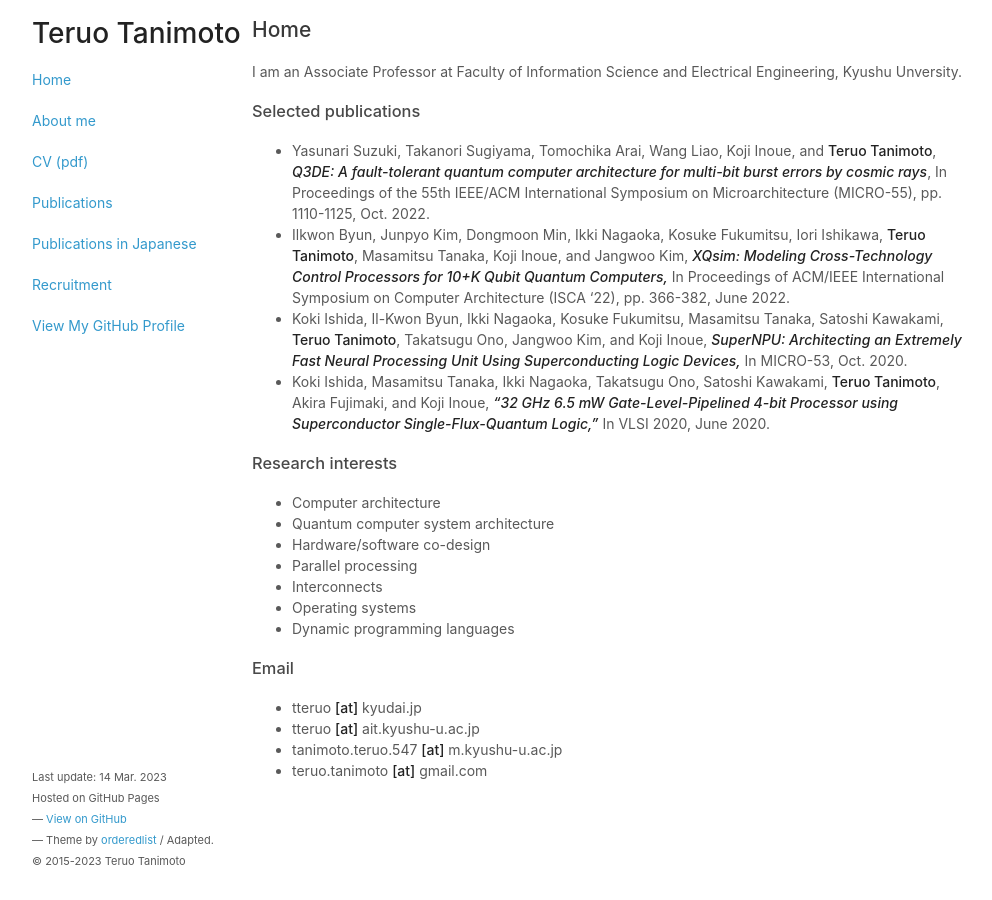
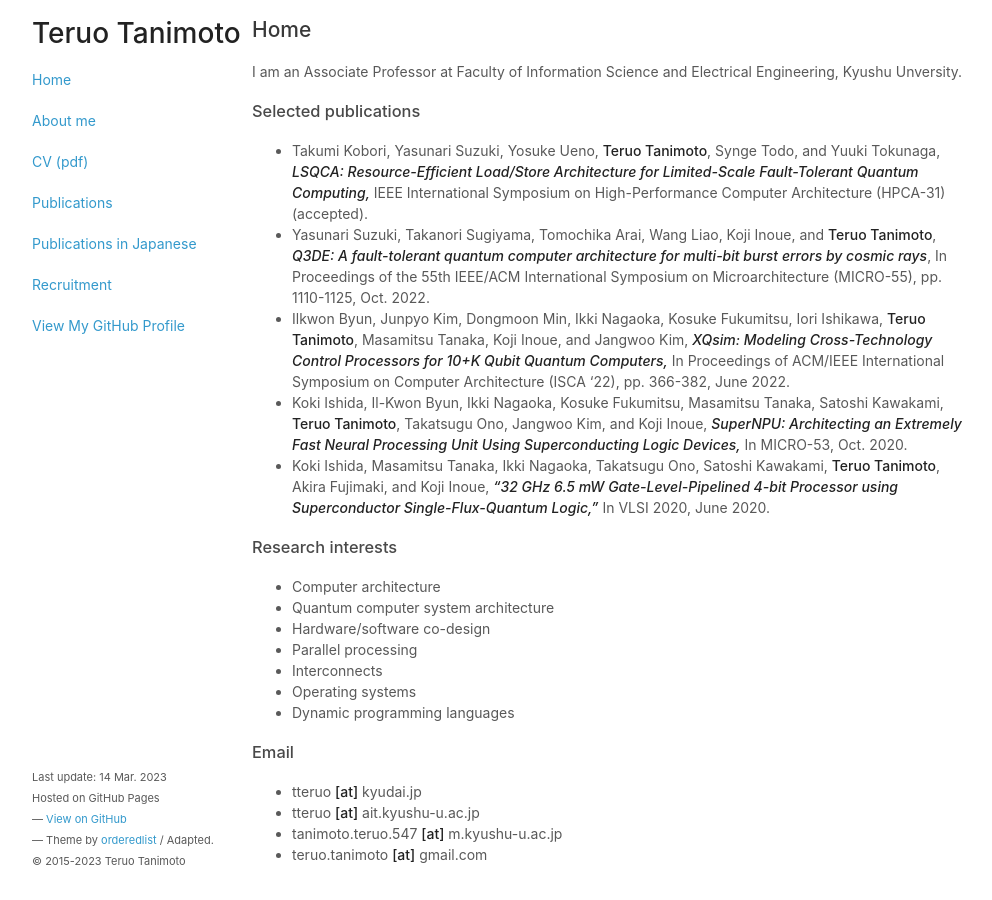
Before and after one commit to teruo41/teruo41.github.io, a Jekyll site: the page built from index.md, in a window 1280 px wide. Shown: the whole page, without its empty margins (138-1130 px from the left). Built offline with Jekyll 4.4.1, drawn with Linux system fonts in a browser that asks for light colours.

Commit message:
Update index.md

```diff
--- a/index.md
+++ b/index.md
@@ -8,6 +8,9 @@
 I am an Associate Professor at Faculty of Information Science and Electrical Engineering, Kyushu Unversity.
 
 ### Selected publications
+  - Takumi Kobori, Yasunari Suzuki, Yosuke Ueno, __Teruo Tanimoto__, Synge Todo, and Yuuki Tokunaga,
+   ***LSQCA: Resource-Efficient Load/Store Architecture for Limited-Scale Fault-Tolerant Quantum Computing,***
+   IEEE International Symposium on High-Performance Computer Architecture (HPCA-31) (accepted).
   - Yasunari Suzuki, Takanori Sugiyama, Tomochika Arai, Wang Liao, Koji Inoue, and __Teruo Tanimoto__,
    ***Q3DE: A fault-tolerant quantum computer architecture for multi-bit burst errors by cosmic rays***,
    In Proceedings of the 55th IEEE/ACM International Symposium on Microarchitecture (MICRO-55), pp. 1110-1125, Oct. 2022.
```
